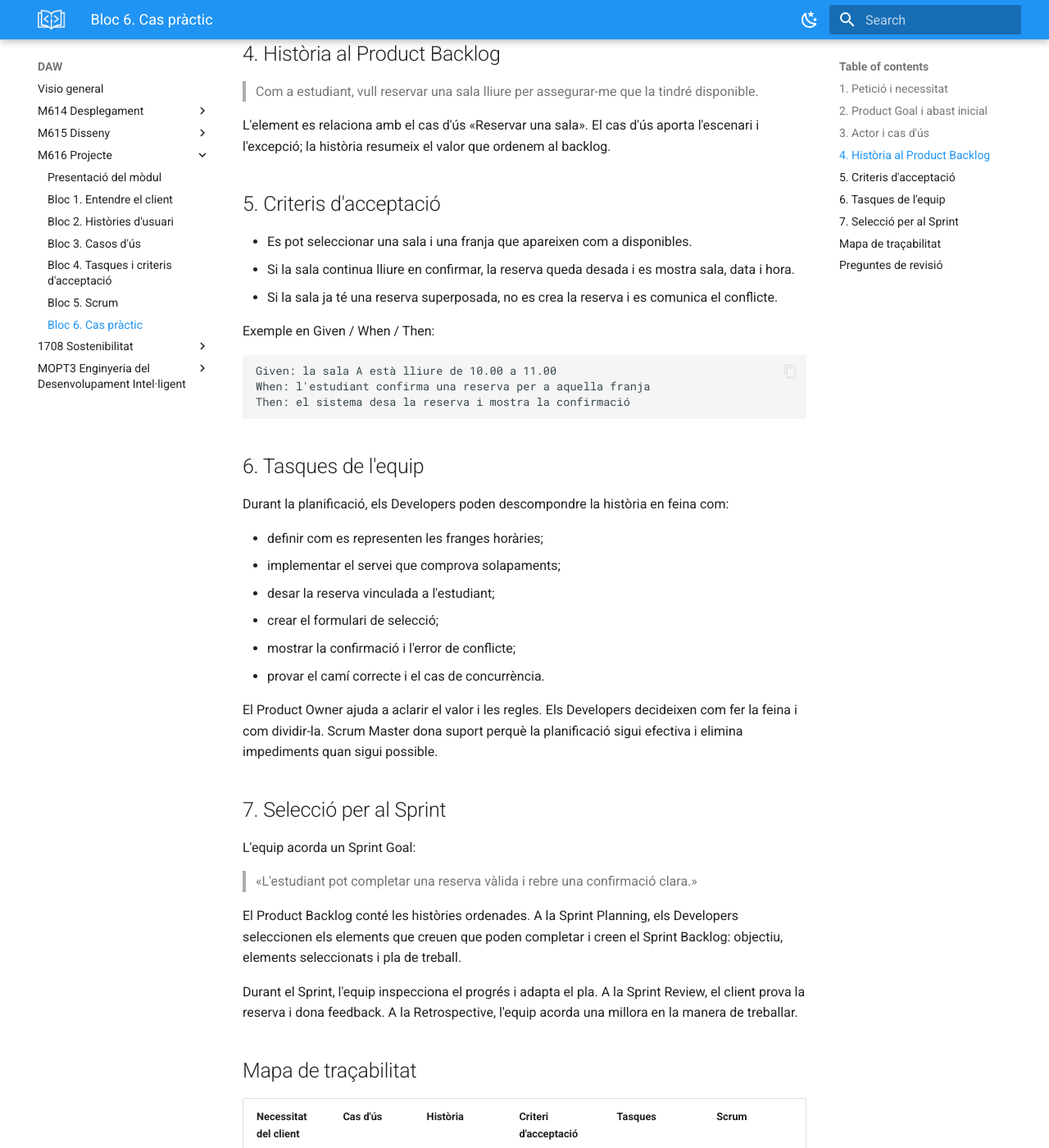
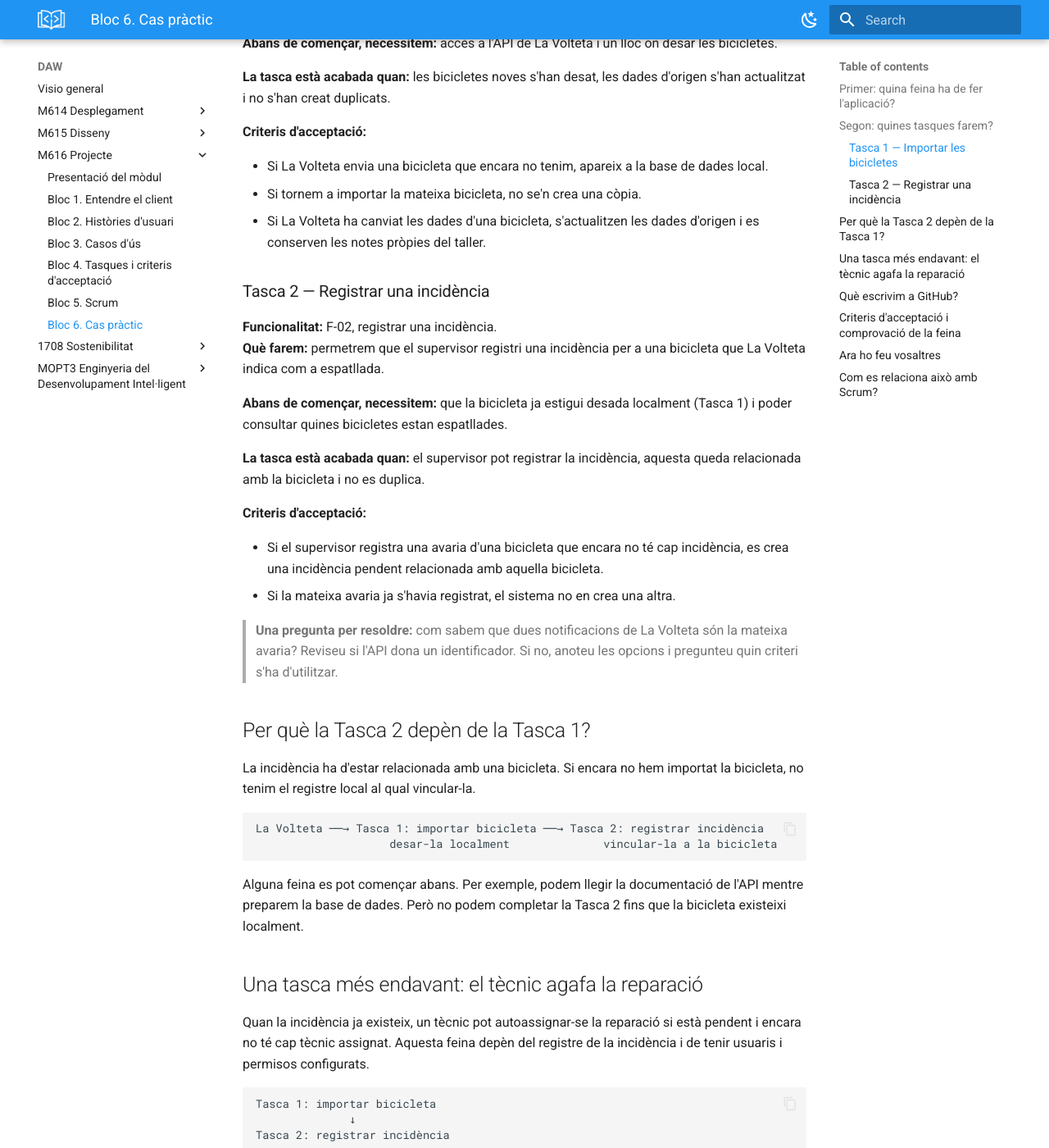
Before and after one commit to sllado1/Apunts, an MkDocs documentation site: the page built from docs/DAW/M616Projecte/6_Cas_practic.md, in a window 1280 px wide and 1400 px high, scrolled down 1008 px. Shown: the whole window at 82% size. Built offline with MkDocs 1.6.1 and Material for MkDocs 9.7.7, drawn with Linux system fonts in a browser that asks for light colours; some of the changed text lies outside the part shown.

Commit message:
Actualització 616

````diff
--- a/docs/DAW/M616Projecte/6_Cas_practic.md
+++ b/docs/DAW/M616Projecte/6_Cas_practic.md
@@ -1,85 +1,121 @@
-# Bloc 6. Cas pràctic: de la petició al Sprint
+# Bloc 6. Cas pràctic: bicicletes i incidències
 
-Aquest bloc recorre tot el fil amb un exemple. La intenció és veure com les peces es relacionen, no omplir documents per complir un tràmit.
+En aquest projecte farem una aplicació per gestionar el manteniment d'una flota de bicicletes. Les dades de les bicicletes venen de **La Volteta**, una altra aplicació.
 
-## 1. Petició i necessitat
+En aquest exercici planificarem dues tasques i veurem per què una depèn de l'altra. Després escriurem criteris d'acceptació per saber si les tasques funcionen.
 
-El client diu:
+> Ara només planifiquem la feina. No cal programar-la encara.
 
-> «L'alumnat no sap quines sales estan lliures i hi ha reserves duplicades.»
+## Primer: quina feina ha de fer l'aplicació?
 
-Necessitat acordada: l'alumnat ha de poder consultar disponibilitat i reservar una sala sense conflictes.
+Una **funcionalitat** és una cosa que l'aplicació permet fer a una persona.
 
-## 2. Product Goal i abast inicial
+En aquest exemple n'hi ha dues:
 
-**Product Goal:** permetre que l'alumnat consulti i reservi sales d'estudi sense conflictes.
+| Funcionalitat | Qui la fa servir? | Què vol aconseguir? |
+|---|---|---|
+| **F-01. Sincronitzar bicicletes** | Supervisor | Tenir a l'aplicació les dades actualitzades de les bicicletes de La Volteta. |
+| **F-02. Registrar una incidència** | Supervisor | Registrar que una bicicleta està espatllada i enviar-la al taller. |
 
-Per a una primera versió, prioritzem consultar sales, crear una reserva i consultar les reserves pròpies. Notificacions i reserves recurrents queden fora de l'abast inicial.
+Una funcionalitat pot necessitar diverses tasques. Aquí ens centrarem en una tasca de cada funcionalitat.
 
-## 3. Actor i cas d'ús
+## Segon: quines tasques farem?
 
-**Actor:** estudiant.
-**Cas d'ús:** reservar una sala.
-**Precondició:** l'estudiant té sessió iniciada.
-**Resultat:** el sistema confirma una reserva o explica per què no s'ha pogut fer.
+### Tasca 1 — Importar les bicicletes
 
-Escenari principal: selecciona data i hora, veu les sales lliures, tria una sala, confirma i rep una confirmació.
+**Funcionalitat:** F-01, sincronitzar bicicletes.
+**Què farem:** llegirem les dades de La Volteta i les desarem a la base de dades local.
 
-Excepció: si la sala s'ha reservat mentrestant, el sistema no crea una reserva duplicada i mostra el conflicte.
+**Abans de començar, necessitem:** accés a l'API de La Volteta i un lloc on desar les bicicletes.
 
-## 4. Història al Product Backlog
+**La tasca està acabada quan:** les bicicletes noves s'han desat, les dades d'origen s'han actualitzat i no s'han creat duplicats.
 
-> Com a estudiant, vull reservar una sala lliure per assegurar-me que la tindré disponible.
+**Criteris d'acceptació:**
 
-L'element es relaciona amb el cas d'ús «Reservar una sala». El cas d'ús aporta l'escenari i l'excepció; la història resumeix el valor que ordenem al backlog.
+- Si La Volteta envia una bicicleta que encara no tenim, apareix a la base de dades local.
+- Si tornem a importar la mateixa bicicleta, no se'n crea una còpia.
+- Si La Volteta ha canviat les dades d'una bicicleta, s'actualitzen les dades d'origen i es conserven les notes pròpies del taller.
 
-## 5. Criteris d'acceptació
+### Tasca 2 — Registrar una incidència
 
-- Es pot seleccionar una sala i una franja que apareixen com a disponibles.
-- Si la sala continua lliure en confirmar, la reserva queda desada i es mostra sala, data i hora.
-- Si la sala ja té una reserva superposada, no es crea la reserva i es comunica el conflicte.
+**Funcionalitat:** F-02, registrar una incidència.
+**Què farem:** permetrem que el supervisor registri una incidència per a una bicicleta que La Volteta indica com a espatllada.
 
-Exemple en Given / When / Then:
+**Abans de començar, necessitem:** que la bicicleta ja estigui desada localment (Tasca 1) i poder consultar quines bicicletes estan espatllades.
+
+**La tasca està acabada quan:** el supervisor pot registrar la incidència, aquesta queda relacionada amb la bicicleta i no es duplica.
+
+**Criteris d'acceptació:**
+
+- Si el supervisor registra una avaria d'una bicicleta que encara no té cap incidència, es crea una incidència pendent relacionada amb aquella bicicleta.
+- Si la mateixa avaria ja s'havia registrat, el sistema no en crea una altra.
+
+> **Una pregunta per resoldre:** com sabem que dues notificacions de La Volteta són la mateixa avaria? Reviseu si l'API dona un identificador. Si no, anoteu les opcions i pregunteu quin criteri s'ha d'utilitzar.
+
+## Per què la Tasca 2 depèn de la Tasca 1?
+
+La incidència ha d'estar relacionada amb una bicicleta. Si encara no hem importat la bicicleta, no tenim el registre local al qual vincular-la.
 
 ```text
-Given: la sala A està lliure de 10.00 a 11.00
-When: l'estudiant confirma una reserva per a aquella franja
-Then: el sistema desa la reserva i mostra la confirmació
+La Volteta ──→ Tasca 1: importar bicicleta ──→ Tasca 2: registrar incidència
+                    desar-la localment              vincular-la a la bicicleta
 ```
 
-## 6. Tasques de l'equip
+Alguna feina es pot començar abans. Per exemple, podem llegir la documentació de l'API mentre preparem la base de dades. Però no podem completar la Tasca 2 fins que la bicicleta existeixi localment.
 
-Durant la planificació, els Developers poden descompondre la història en feina com:
+## Una tasca més endavant: el tècnic agafa la reparació
 
-- definir com es representen les franges horàries;
-- implementar el servei que comprova solapaments;
-- desar la reserva vinculada a l'estudiant;
-- crear el formulari de selecció;
-- mostrar la confirmació i l'error de conflicte;
-- provar el camí correcte i el cas de concurrència.
+Quan la incidència ja existeix, un tècnic pot autoassignar-se la reparació si està pendent i encara no té cap tècnic assignat. Aquesta feina depèn del registre de la incidència i de tenir usuaris i permisos configurats.
 
-El Product Owner ajuda a aclarir el valor i les regles. Els Developers decideixen com fer la feina i com dividir-la. Scrum Master dona suport perquè la planificació sigui efectiva i elimina impediments quan sigui possible.
+```text
+Tasca 1: importar bicicleta
+              ↓
+Tasca 2: registrar incidència
+              ↓
+Més endavant: el tècnic s'autoassigna la reparació
+```
 
-## 7. Selecció per al Sprint
+## Què escrivim a GitHub?
 
-L'equip acorda un Sprint Goal:
+Cada tasca es pot crear com una issue al repositori. La descripció ha de permetre entendre la feina sense haver de llegir tota la conversa de l'equip.
 
-> «L'estudiant pot completar una reserva vàlida i rebre una confirmació clara.»
+Exemple per a la Tasca 2:
 
-El Product Backlog conté les històries ordenades. A la Sprint Planning, els Developers seleccionen els elements que creuen que poden completar i creen el Sprint Backlog: objectiu, elements seleccionats i pla de treball.
+```text
+Títol: Registrar una incidència per a una bicicleta espatllada
 
-Durant el Sprint, l'equip inspecciona el progrés i adapta el pla. A la Sprint Review, el client prova la reserva i dona feedback. A la Retrospective, l'equip acorda una millora en la manera de treballar.
+Funcionalitat: F-02. Registrar una incidència.
+Descripció: el supervisor pot registrar una avaria i vincular-la a la bicicleta local.
+Depèn de: Tasca 1 (la bicicleta ha d'estar desada localment).
+Comprovarem que: es crea una incidència pendent i no se'n crea una còpia si ja existeix.
+```
 
-## Mapa de traçabilitat
+Al GitHub Project, enllaceu la Tasca 2 amb la Tasca 1 i actualitzeu-ne l'estat mentre treballeu.
 
-| Necessitat del client | Cas d'ús | Història | Criteri d'acceptació | Tasques | Scrum |
-|---|---|---|---|---|---|
-| Evitar reserves duplicades | Reservar una sala | Com a estudiant, vull reservar una sala lliure... | Una franja ocupada no es pot reservar dues vegades. | Comprovar solapament, desar reserva, mostrar conflicte, provar. | Element del Product Backlog seleccionat cap a un Sprint Goal i un increment. |
+## Criteris d'acceptació i comprovació de la feina
 
-## Preguntes de revisió
+Els criteris d'acceptació expliquen com ha de funcionar una funcionalitat vista des de l'usuari. Per a una tasca tècnica petita, pot ser suficient escriure una comprovació concreta.
 
-1. Quina diferència hi ha entre la necessitat i la solució proposada?
-2. Per què la història no inclou la llista de tasques tècniques?
-3. Quin escenari del cas d'ús es converteix en el criteri de conflicte?
-4. Qui decideix com es divideix la feina durant el Sprint?
-5. Quina informació nova de la Sprint Review podria fer canviar l'ordre del Product Backlog?
+Per exemple:
+
+- **Tasca funcional:** «El supervisor pot registrar una avaria». Criteri: «Quan registra una avaria d'una bicicleta importada, es crea una incidència pendent vinculada a aquella bicicleta».
+- **Tasca tècnica:** «Llegir l'endpoint de bicicletes». Comprovació: «Hem desat a la issue l'adreça de l'endpoint, els camps que retorna i un exemple de resposta».
+
+No cal escriure criteris llargs per a cada pas tècnic, però totes les tasques han de tenir una manera clara de comprovar que s'han acabat.
+
+## Ara ho feu vosaltres
+
+1. Llegiu l'enunciat i escriviu amb les vostres paraules les funcionalitats F-01 i F-02.
+2. Creeu dues issues de GitHub: una per a la Tasca 1 i una per a la Tasca 2.
+3. Indiqueu a cada issue què cal tenir abans de començar.
+4. Escriviu criteris d'acceptació per a les dues tasques funcionals.
+5. Enllaceu les issues perquè es vegi que la Tasca 2 depèn de la Tasca 1.
+6. Anoteu els dubtes sobre l'API o les incidències que necessiteu aclarir amb el professorat.
+
+## Com es relaciona això amb Scrum?
+
+Les dues tasques es poden posar al **Product Backlog** i ordenar segons el valor i les dependències. Quan l'equip estigui preparat, pot seleccionar feina per a un Sprint. Un objectiu possible seria:
+
+> «El supervisor pot importar bicicletes de La Volteta i registrar una incidència per a una bicicleta espatllada.»
+
+Si la Tasca 1 encara no està acabada, l'equip ha de tenir-ho en compte abans de comprometre's amb la Tasca 2.
````
Also changed, not shown: docs/DAW/M616Projecte/5_Scrum.md (+59 -0 lines).
